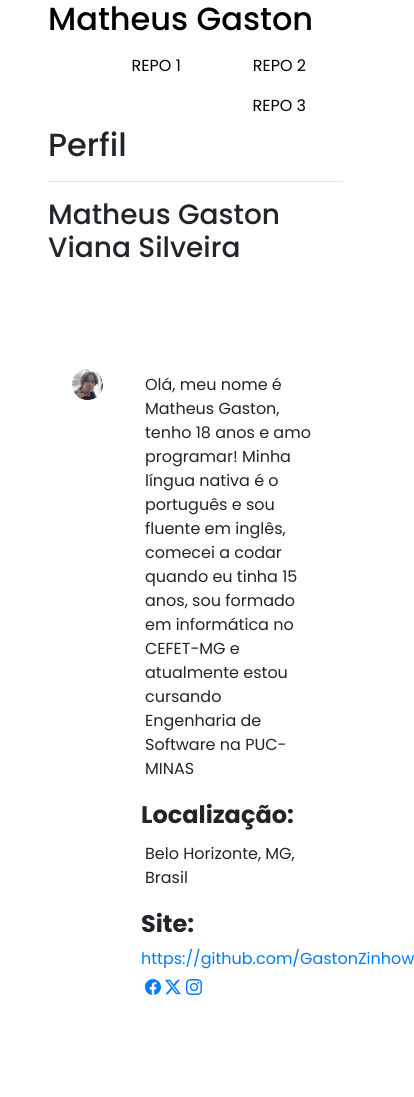
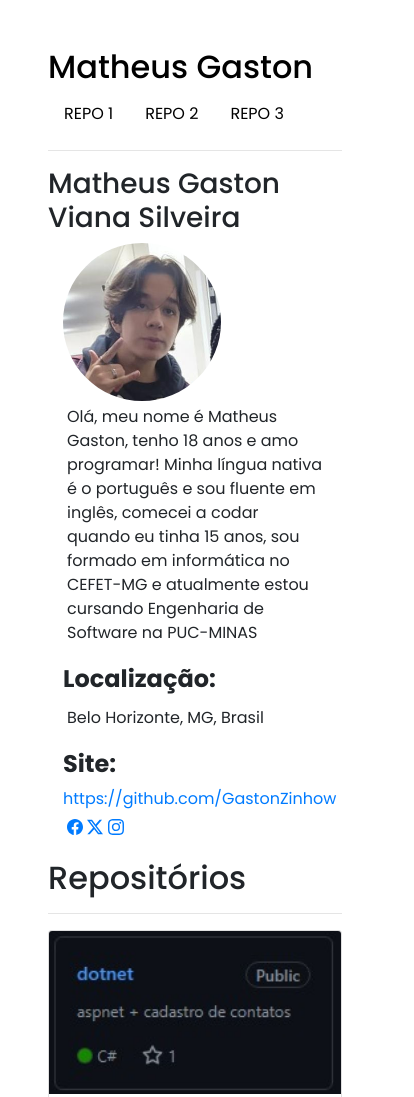
Before and after one commit to GastonZinhow/sitegithub, a website: page public/index.html in a window 390 px wide. Shown: the top 1097 px of the page, 414 px wide, since content can reach past the window. Drawn offline with nearby package versions, Linux system fonts and the light colour scheme; a web font is replaced by a local one.

Commit message:
feat: added json server and responsiveness

```diff
--- a/assets/css/styles.css
+++ b/public/assets/css/styles.css
@@ -10,17 +10,17 @@ html {
     font-size: 1em;
 }
 
-header{
+.header{
     display: flex;
-    justify-content: flex-end;
+    flex-wrap: wrap;
+    justify-content: space-between;
     align-items: center;
 }
+
 ul{
     list-style: none;
 }
-ul li{
-    padding: 0px 20px;
-}
+
 h2 a{
     color: black;
 
@@ -44,12 +44,14 @@ hr{
 p{
     padding: 4px;
 }
+
 .repoh4{
     color: blue;
 }
 #fotoperfil{
-    width: 80%;
+    width: 60%;
     border-radius: 50%;
+    justify-content: center;
 }
 #carouselExampleIndicators{
     width: 80%;
--- /dev/null
+++ b/public/assets/js/app.js
@@ -0,0 +1,2 @@
+const apiJson = "http://localhost:3000/conteudos"
+const apiGithub = "https://api.github.com/users/GastonZinhow/repos"
--- a/index.html
+++ b/public/index.html
@@ -10,11 +10,15 @@
     <link href="https://fonts.googleapis.com/css2?family=Poppins:ital,wght@0,100;0,200;0,300;0,400;0,500;0,600;0,700;0,800;0,900;1,100;1,200;1,300;1,400;1,500;1,600;1,700;1,800;1,900&family=Reddit+Mono:wght@200..900&family=Roboto:ital,wght@0,100;0,300;0,400;0,500;0,700;0,900;1,100;1,300;1,400;1,500;1,700;1,900&display=swap" rel="stylesheet">
     <title>Wireframe Matheus Gaston</title>
 </head>
-<body class="px-5">
-        <header>
+
+<body class="m-5">
+
+        <header class="header">
+            <h2><a href="index.html">Matheus Gaston</a></h2>
+          <div>
             <nav>
-              <ul class="nav justify-content-end">
-                <h2><a href="index.html">Matheus Gaston</a></h2>
+              <ul class="menu nav justify-content-end">
+
                 <li class="nav-item">
                   <a class="nav-link active" aria-current="page" href="repo.html">REPO 1</a>
                 </li>
@@ -26,22 +30,20 @@
                 </li>
               </ul>
             </nav>
+          </div>
+
         </header>
 
         <main>
-            <h2>Perfil</h2>
             <div id="perfil">
               <hr>
               <h3>Matheus Gaston Viana Silveira</h3>
-
-              <section class="container px-4 py-5">
-                <section class="row g-4 py-5 g-2">
-                  <section class="col-3">
-                    <img class="" src="assets/imgs/matheusgaston.jpeg" alt="foto de matheus gaston" id="fotoperfil">
-                  </section>
-                    <div class="col-9">
-                      <div class="row">
-                        <div class="col-lg-9 col-md-10 col-sm-12">
+              <section class="container">
+                <section class="row">
+                  <div class="col">
+                    <img class="img" src="assets/imgs/matheusgaston.jpeg" alt="foto de matheus gaston" id="fotoperfil">
+                  </div>
+                    <div class="col">
                           <p>Olá, meu nome é Matheus Gaston, tenho 18 anos e amo programar! Minha língua nativa é o português e sou fluente em inglês, comecei a codar quando eu tinha 15 anos, sou formado em informática no CEFET-MG e atualmente estou cursando Engenharia de Software na PUC-MINAS</p>
                           <h4><strong>Localização:</strong></h4> <p>Belo Horizonte, MG, Brasil</p>
                           <h4><strong>Site:</strong></h4><a href="https://github.com/GastonZinhow" target="_blank">https://github.com/GastonZinhow</a>
@@ -64,16 +66,12 @@
                           </a>
                           </p>
                           <!--Fim Icones-->
-                        </div>
-
-                      </div>
 
                     </div>
                     <div id="descricao">
 
 
                     </div>
-                  </section>
                 </section>
               </section>
 
@@ -219,13 +217,13 @@
               </div>
             </div>
 
-
         </main>
         <hr>
         <footer class="card text-center">
           <p>© Matheus Gaston 1529291</p>
         </footer>
     </div>
+    <script src="assets/scripts/app.js"></script>
     <!-- SCRIPT BOOTSTRAP -->
     <script src="https://cdn.jsdelivr.net/npm/@popperjs/core@2.11.8/dist/umd/popper.min.js" integrity="sha384-I7E8VVD/ismYTF4hNIPjVp/Zjvgyol6VFvRkX/vR+Vc4jQkC+hVqc2pM8ODewa9r" crossorigin="anonymous"></script>
     <script src="https://cdn.jsdelivr.net/npm/bootstrap@5.3.3/dist/js/bootstrap.min.js" integrity="sha384-0pUGZvbkm6XF6gxjEnlmuGrJXVbNuzT9qBBavbLwCsOGabYfZo0T0to5eqruptLy" crossorigin="anonymous"></script>
```
Also changed, not shown: db/db.json (added, +18 -0 lines), index.js (added, +15 -0 lines), package.json (added, +11 -0 lines), public/assets/imgs/akko.png (renamed from assets/imgs/akko.png), public/assets/imgs/ana helena.jpg (renamed from assets/imgs/ana helena.jpg), public/assets/imgs/athos.png (renamed from assets/imgs/athos.png), public/assets/imgs/bruna.jpeg (renamed from assets/imgs/bruna.jpeg), public/assets/imgs/commits.jpg (renamed from assets/imgs/commits.jpg), public/assets/imgs/dotnet.jpg (renamed from assets/imgs/dotnet.jpg), public/assets/imgs/github.jpg (renamed from assets/imgs/github.jpg), public/assets/imgs/marcos.png (renamed from assets/imgs/marcos.png), public/assets/imgs/matheusgaston.jpeg (renamed from assets/imgs/matheusgaston.jpeg), public/repo.html (renamed from repo.html), 1 other file.
